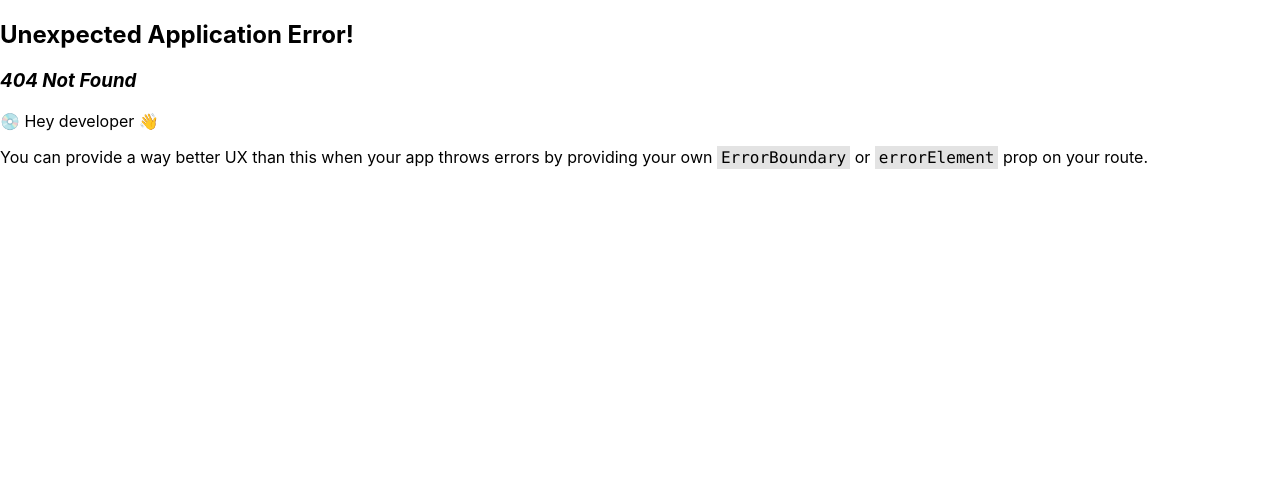
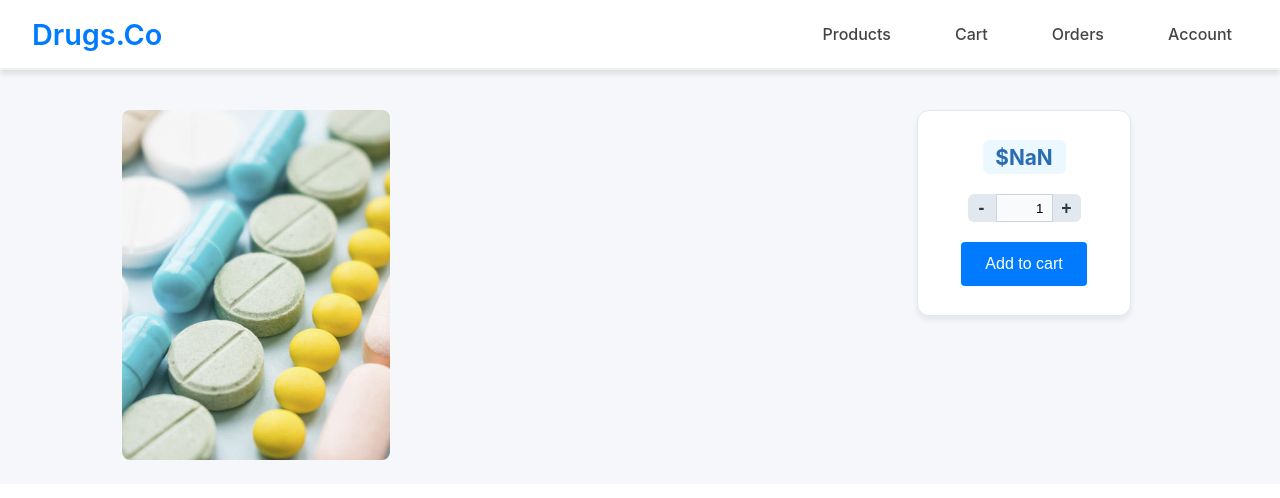
Before and after one commit to Odiovock/e-commerce-app, a React (Create React App) app in the folder website/: page /product/1/1 in a window 1280 px wide. Before the commit this address had no page. Shown: the top 498 px of the page. Built offline with nearby package versions, Linux system fonts and the light colour scheme; no server answers.

Commit message:
product page layout and beautified, no connexion with API

```diff
--- a/website/src/App.js
+++ b/website/src/App.js
@@ -11,7 +11,7 @@ const appRouter = createBrowserRouter(createRoutesFromElements(
     <Route path="/home" element={<HomePage/>}>
       <Route path="/home/products" element={<ProductDisplay/>} />
     </Route>
-    <Route path="/product/:sku" element={<ProductDetails/>}/>
+    <Route path="/product/:sku/:id" element={<ProductDetails/>}/>
   </Route>
 ));
 
--- /dev/null
+++ b/website/src/components/addtocart.js
@@ -0,0 +1,69 @@
+import React, {useEffect, useState} from "react";
+import styles from "../style/productdetails.module.css";
+import { formatPrice  } from "../utils";
+import { useParams } from "react-router-dom";
+
+function AddToCart ({price}) {
+    const [quantity, setQuantity] = useState(1);
+    const [productId, setProductId] = useState(null);
+
+    const id = useParams();
+
+    useEffect(() => {
+        setProductId(id);
+    }, []);
+
+    function onQuantityInputChange (e) {
+        setQuantity(e.target.value);
+
+        if (e.target.value < 1 || e.target.value === undefined || e.target.value === null) {
+            setQuantity(1);
+        } else if (e.target.value > 999) {
+            setQuantity(999);
+        }
+    }
+
+    function onMinusQuantityButtonCLick (e) {
+        const current = parseInt(quantity);
+        if (current <= 1) {
+            setQuantity(1);
+            return;
+        }
+        setQuantity(current - 1);
+    }
+
+    function onPlusQuantityButtonCLick (e) {
+        const current = parseInt(quantity);
+        if (current >= 999) {
+            setQuantity(999);
+            return;
+        }
+        setQuantity(current + 1);
+    }
+
+
+    async function onAddToCartSubmit (e) {
+        e.preventDefault();
+
+        try {
+
+        } catch (error) {
+
+        }
+    }
+
+    console.log(productId);
+    return (
+        <form className={styles.addToCartSection} onSubmit={onAddToCartSubmit}>
+            <p className={[styles.productPrice, styles.addToCartSpacing].join(" ")}>{formatPrice(price)}</p>
+            <div className={[styles.quantityInputWrapper, styles.addToCartSpacing].join(" ")}>
+                <button className={styles.minusButton} onClick={onMinusQuantityButtonCLick} type="button">-</button>
+                <input type="number" value={quantity} max={999} className={styles.counterInput} onChange={onQuantityInputChange} required/>
+                <button className={styles.plusButton} onClick={onPlusQuantityButtonCLick} type="button">+</button>
+            </div>
+            <button type="submit" className={styles.addToCartButton}>Add to cart</button>
+        </form>
+    );
+}
+
+export default AddToCart
--- a/website/src/components/product.js
+++ b/website/src/components/product.js
@@ -1,39 +1,15 @@
 import React from "react";
 import styles from "../style/productdisplay.module.css";
-import img1 from '../images/1.jpg';
-import img2 from '../images/2.jpg';
-import img3 from '../images/3.jpg';
 import { useNavigate } from "react-router-dom";
+import { getImage, formatPrice } from "../utils";
 
-function Product ({sku, name, price, image}) {
+function Product ({id, sku, name, price, image}) {
     const navigate = useNavigate();
 
     function handleOnTileClick (e) {
         e.preventDefault();
-        navigate(`/product/${sku}`)
+        navigate(`/product/${sku}/${id}`)
     }
-
-    function formatPrice (price) {
-        try {
-            return `$${Number(price).toFixed(2)}`;
-        } catch (error) {
-            console.error('Error formatting price:', error);
-            return `$${price}`;
-        }
-    };
-
-    const getImage = (imageNumber) => {
-        switch(imageNumber) {
-            case 1:
-                return img1;
-            case 2:
-                return img2;
-            case 3:
-                return img3;
-            default:
-                return img1;
-        }
-    };
 
     return (
         <div className={styles.productTile} onClick={handleOnTileClick}>
--- a/website/src/components/productdisplay.js
+++ b/website/src/components/productdisplay.js
@@ -33,7 +33,6 @@ function ProductDisplay () {
         document.title = "Drugs.Co - Store";
         const getProducts = async () => {
             const data = await fetchProducts();
-            console.log('Products fetched:', data); // Debug log
             setProducts(data);
         };
         getProducts();
@@ -55,6 +54,7 @@ function ProductDisplay () {
             <div className={styles.productsGrid}>
                 {currentProducts ? currentProducts.map((product) => (
                     <Product
+                        id={product.id}
                         key={product.sku}
                         sku={product.sku}
                         name={product.name}
--- a/website/src/pages/ProductDetails/index.js
+++ b/website/src/pages/ProductDetails/index.js
@@ -1,5 +1,8 @@
 import React, {useState, useEffect} from "react";
 import { useParams  } from "react-router-dom";
+import styles from "../../style/productdetails.module.css";
+import { getImage } from "../../utils";
+import AddToCart from "../../components/addtocart";
 
 function ProductDetails () {
     const {sku} = useParams();
@@ -37,10 +40,22 @@ function ProductDetails () {
         document.title = "Drugs.Co  - Product"
     }, []);
 
-    console.log(productData);
     return (
-        <div>
-            You querried {productData.name} successfully!
+        <div className={styles.container}>
+            <div className={styles.columns}>
+                <img
+                    src={getImage(productData.image)}
+                    alt={productData.name}
+                    className={styles.productImage}
+                />
+            </div>
+            <div className={styles.columns}>
+                <h1>{productData.name}</h1>
+                <p>{productData.description}</p>
+            </div>
+            <div className={styles.columns}>
+                <AddToCart price={productData.price}/>
+            </div>
         </div>
     );
 }
--- /dev/null
+++ b/website/src/style/productdetails.module.css
@@ -0,0 +1,187 @@
+.container {
+    max-height: 90vh;
+    background-color: #f5f7fa;
+    display: flex;
+    flex-wrap: wrap;
+    justify-content: center;
+    padding-top: 40px;
+}
+
+.columns {
+    width: 30%;
+    display: flex;
+    flex-direction: column;
+    align-items: center;
+    text-align: center;
+    flex-wrap: wrap;
+}
+
+.productImage {
+    width: 70%;
+    height: 350px;
+    object-fit: cover;
+    border-radius: 8px;
+    margin-bottom: 1.5rem;
+    background-color: #f8fafc;
+}
+
+.addToCartSection {
+    background: white;
+    border-radius: 12px;
+    box-shadow: 0 4px 6px rgba(0, 0, 0, 0.07);
+    padding: 1.8rem;
+    display: flex;
+    flex-direction: column;
+    align-items: center;
+    transition: all 0.3s ease;
+    border: 1px solid #e2e8f0;
+    max-height: 200px;
+    min-width: 30%;
+    max-width: 40%;
+}
+
+.addToCartSpacing {
+    margin: 20px;
+}
+
+.productPrice {
+    font-size: 1.3rem;
+    color: #2b6cb0;
+    font-weight: 700;
+    margin: 0;
+    background: #ebf8ff;
+    padding: 0.3rem 0.8rem;
+    border-radius: 6px;
+    max-width: fit-content;
+}
+
+.quantityInputWrapper {
+    display: flex;
+    flex-wrap: wrap;
+    justify-content: center;
+}
+
+/* strong reset for the native number spinner (Chrome / Edge / Safari) */
+.counterInput input[type="number"] {
+  -webkit-appearance: none;   /* Chrome, Safari, Edge */
+  -moz-appearance: textfield; /* Firefox */
+  appearance: textfield;
+  margin: 0;
+  padding: 0;
+  outline: none;
+}
+
+/* target the webkit spinner pseudo-elements and hide them */
+.counterInput input[type="number"]::-webkit-outer-spin-button,
+.counterInput input[type="number"]::-webkit-inner-spin-button {
+  -webkit-appearance: none !important;
+  appearance: none !important;
+  display: none !important;
+  margin: 0 !important;
+  width: 0 !important;
+  height: 0 !important;
+}
+
+/* Force removal with universal pseudo selector (last resort) */
+input[type="number"]::-webkit-outer-spin-button,
+input[type="number"]::-webkit-inner-spin-button {
+  display: none !important;
+  -webkit-appearance: none !important;
+  appearance: none !important;
+}
+input[type="number"] {
+  -webkit-appearance: none !important;
+  appearance: textfield !important;
+}
+
+.counterInput {
+  display: flex;
+  align-items: center;
+  justify-content: center;
+  gap: 6px;
+  background: #f8fafc;
+  border: 1px solid #cbd5e0;
+  padding: 4px 8px;
+  max-width: 20%;
+  text-align: right;
+}
+
+/* --- input itself --- */
+.counterInput input[type="number"] {
+  border: none;
+  background: transparent;
+  width: 60px;
+  text-align: center;
+  font-size: 1rem;
+  color: #2d3748;
+  outline: none;
+  margin: 0;
+  padding: 0;
+}
+
+/* --- Chrome / Safari specific spinner removal --- */
+.counterInput input::-webkit-outer-spin-button,
+.counterInput input::-webkit-inner-spin-button {
+  -webkit-appearance: none;
+  margin: 0;
+}
+
+/* --- Button styling --- */
+.quantityInputWrapper button {
+  background: #e2e8f0;
+  border: none;
+  width: 28px;
+  height: 28px;
+  font-size: 1.1rem;
+  font-weight: bold;
+  color: #2d3748;
+  cursor: pointer;
+  transition: background 0.2s ease, transform 0.1s ease;
+}
+
+.minusButton {
+  border-radius: 6px 0px 0px 6px;
+}
+
+.plusButton {
+  border-radius: 0px 6px 6px 0px;
+}
+
+.quantityInputWrapper button:hover {
+  background: #cbd5e0;
+}
+
+.quantityInputWrapper button:active {
+  transform: scale(0.95);
+}
+
+.addToCartButton {
+    padding: 0.8rem 1.5rem;
+    border: none;
+    border-radius: 4px;
+    font-size: 1rem;
+    cursor: pointer;
+    transition: all 0.2s ease;
+    flex: 1;
+    min-width: fit-content;
+    background-color: #007bff;
+    color: white;
+}
+
+.addToCartButton:hover {
+    background-color: #0056b3;
+}
+
+@media (max-width: 800px) {
+    .columns {
+        width: 80%;
+        margin-bottom: 50px;
+    }
+}
+
+@media (max-width: 520px) {
+    .columns {
+        width: 95%;
+        margin-bottom: 50px;
+    }
+}
--- /dev/null
+++ b/website/src/utils.js
@@ -0,0 +1,25 @@
+import img1 from '../src/images/1.jpg';
+import img2 from '../src/images/2.jpg';
+import img3 from '../src/images/3.jpg';
+
+export function getImage (imageNumber) {
+    switch(imageNumber) {
+        case 1:
+            return img1;
+        case 2:
+            return img2;
+        case 3:
+            return img3;
+        default:
+            return img1;
+    }
+};
+
+export function formatPrice (price) {
+    try {
+        return `$${Number(price).toFixed(2)}`;
+    } catch (error) {
+        console.error('Error formatting price:', error);
+        return `$${price}`;
+    }
+};
```
Also changed, not shown: 1 other file (tests, documents, lock files or other folders).
